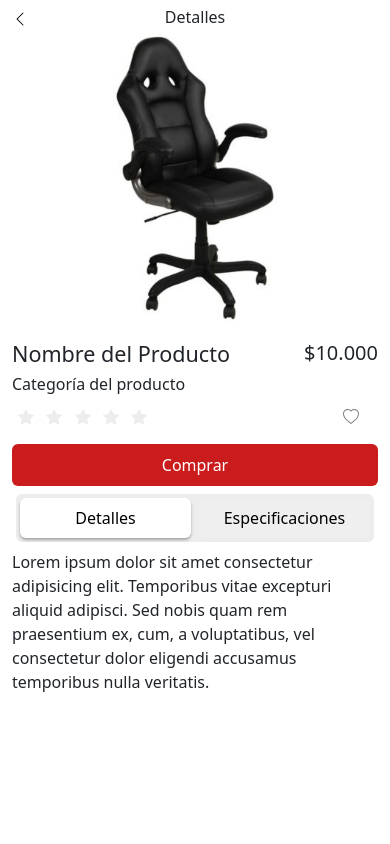
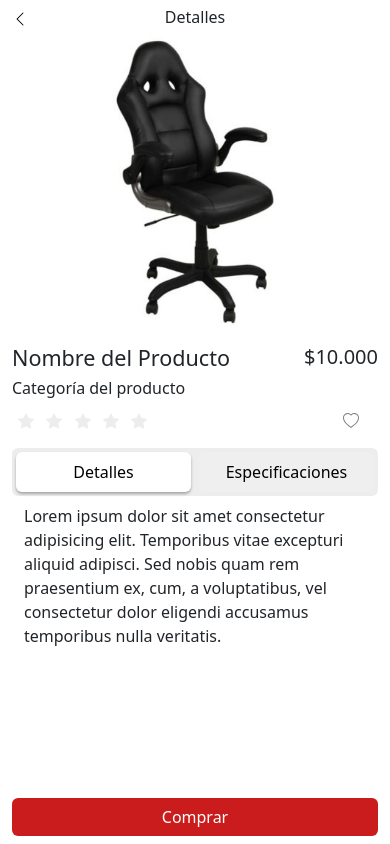
Before and after one commit to LautaroCruzSrur/E-Commerse, a plain HTML site: page source/html/producto.html in a window 390 px wide. Drawn offline with nearby package versions, Linux system fonts and the light colour scheme; files that its build step writes are made by us from their sources; files whose address does not match are found by name.

Commit message:
Revert "Responsive completado"
This reverts commit 557643b6a81736c1ffe600d9f9e6459a590f6d59.

```diff
--- a/source/css/producto.css
+++ b/source/css/producto.css
@@ -1,19 +1,3 @@
-body{
-    background-color: rgb(238, 237, 237);
-}
-
-nav{
-    background-color: white;
-}
-.mainContent{
-    width: 80%;
-    margin: 8% auto;
-    padding: 1%;
-    background-color: white;
-    border-radius: 25px;
-    box-shadow: 0 2px 3px rgba(0, 0, 0, 0.3);
-}
-
 .buttonBack {
     position: absolute;
     top: 5px;
@@ -34,6 +18,7 @@ nav{
 
 .buttonSwitch{
     background-color: rgb(238, 237, 237);
+    padding: 0;
     border-radius: 6px;
 
 }
@@ -58,26 +43,3 @@ nav{
     width: 100%;
     color: white;
 }
-
-
-
-@media (max-width: 677px) {
-
-    body {
-        background-color: white;
-    }
-    .mainContent{
-        padding: 0 !important;
-        width: 100%;
-        box-shadow: none;
-    }
-
-    .buttonBuy1{
-        display: none;
-    }
-
-    .buttonBuy2{
-        display: block;
-    }
-
-}
--- a/source/html/producto.html
+++ b/source/html/producto.html
@@ -9,7 +9,9 @@
     <link rel="stylesheet" href="./css/producto.css">
 </head>
 <body>
-    <nav class="fixed-top">
+    <nav>
+
+    </nav class="fixed-top">
         <div class="container-fluid">
             <div class="row">
                 <div class="col">
@@ -22,14 +24,7 @@
                 </div>
             </div>
         </div>
-    </nav >
-
-
     <main>
-
-        <div class="container-fluid mainContent">
-            <div class="row">
-                <div class="col-sm-12 col-md-6">
         <!-- INICIO DE CARRUSEL  -->
 
         <section class="mb-3 px-5">
@@ -58,9 +53,7 @@
 
         </section>
         <!-- FIN DE CARRUSEL -->
-                </div>
 
-                <div class="col-sm-12 col-md-6">
         <section> <!-- DESCRIPCION -->
 
             <div class="container-fluid">
@@ -114,12 +107,8 @@
                     </div>
                 </div>
 
-                                <div class="row ">
-                                    <div class="col">
-                                            <button class="btn buttonBuy  py-2 px-4">Comprar</button>
-                                    </div>
-                                </div>
-                             <div class="row my-2 mx-1 buttonSwitch">
+                <div class="container">
+                 <div class="row my-2 buttonSwitch">
                     <div class="col-6 p-1">
                         <Button class="w-100 h-100 p-2 buttonSwitch_select" id="btnDetalles">Detalles</Button>
                     </div>
@@ -138,15 +127,16 @@
             </div>
 
         </section>
+    </main>
+
+    <footer>
+        <div class="container-fluid">
+            <div class="row  fixed-bottom">
+                <div class="col py-2 px-4">
+                        <button class="btn buttonBuy">Comprar</button>
                 </div>
             </div>
         </div>
-
-
-
-    </main>
-
-    <footer>
     </footer>
 
     <script src="https://cdn.jsdelivr.net/npm/bootstrap@5.3.0-alpha3/dist/js/bootstrap.bundle.min.js" integrity="sha384-ENjdO4Dr2bkBIFxQpeoTz1HIcje39Wm4jDKdf19U8gI4ddQ3GYNS7NTKfAdVQSZe" crossorigin="anonymous"></script>
```
Lines whose indentation alone changed are shown as unchanged.
